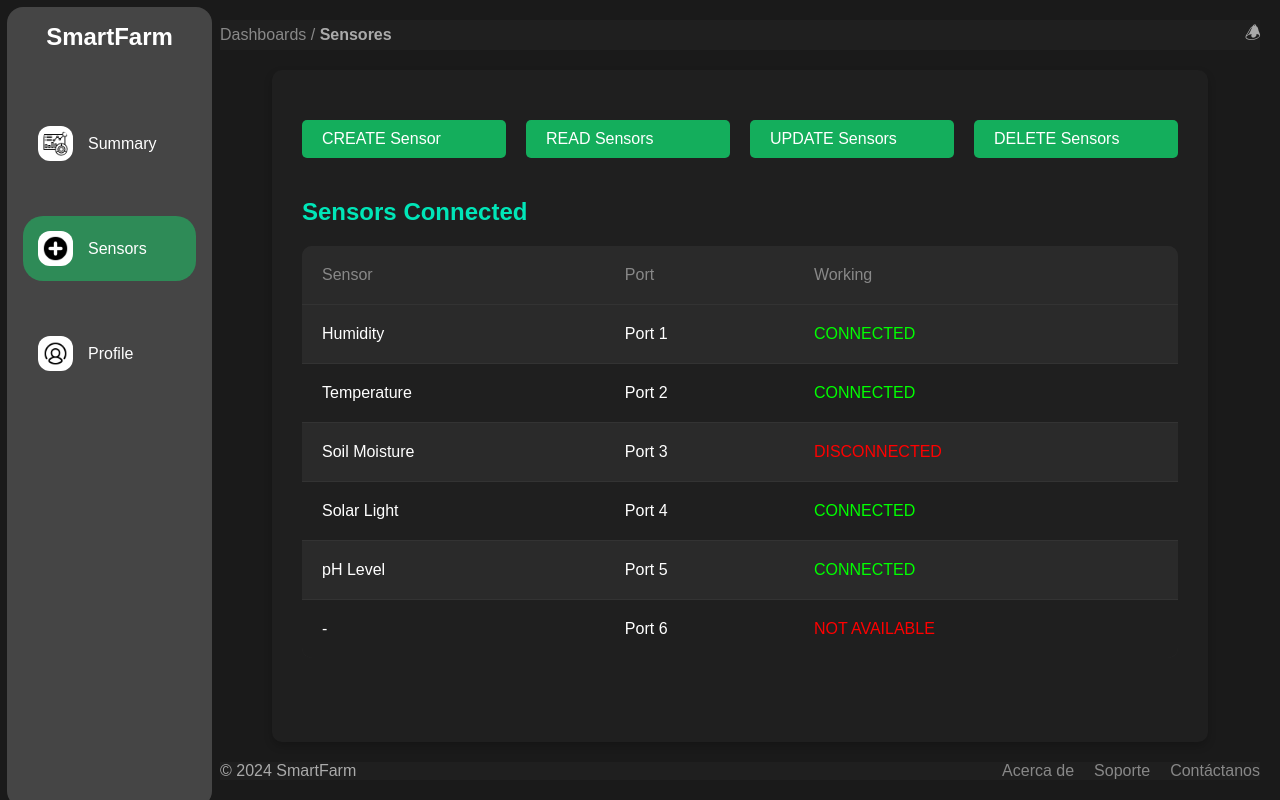
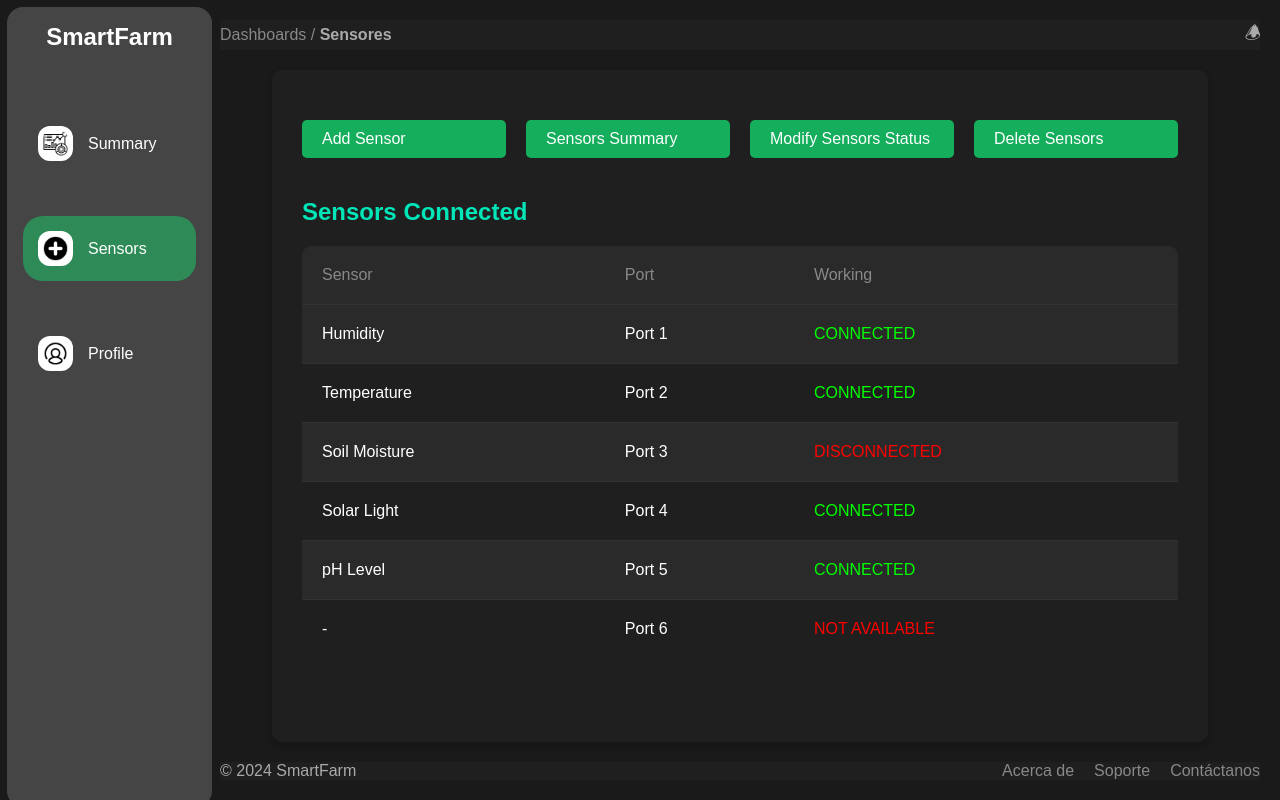
Before and after one commit to rodrivmac1/smartfarm, a React (Create React App) app: page /add-sensor in a window 1280 px wide. Built offline with nearby package versions, Linux system fonts and the light colour scheme.

Commit message:
Correción NombresBotones Sensores

```diff
--- a/src/Sensor.js
+++ b/src/Sensor.js
@@ -177,28 +177,28 @@ const Sensor = () => {
           className={`create-btn ${activeSection === 'create' ? 'active' : ''}`}
           onClick={() => setActiveSection('create')}
         >
-          <div className="button-content">CREATE Sensor</div>
+          <div className="button-content">Add Sensor</div>
         </button>
 
         <button
           className={`summary-btn ${activeSection === 'summary' ? 'active' : ''}`}
           onClick={() => setActiveSection('summary')}
         >
-          <div className="button-content">READ Sensors</div>
+          <div className="button-content">Sensors Summary</div>
         </button>
 
         <button
           className={`update-btn ${activeSection === 'update' ? 'active' : ''}`}
           onClick={() => setActiveSection('update')}
         >
-          <div className="button-content">UPDATE Sensors</div>
+          <div className="button-content">Modify Sensors Status</div>
         </button>
 
         <button
           className={`delete-btn ${activeSection === 'delete' ? 'active' : ''}`}
           onClick={() => setActiveSection('delete')}
         >
-          <div className="button-content">DELETE Sensors</div>
+          <div className="button-content">Delete Sensors</div>
         </button>
       </div>
 
```
